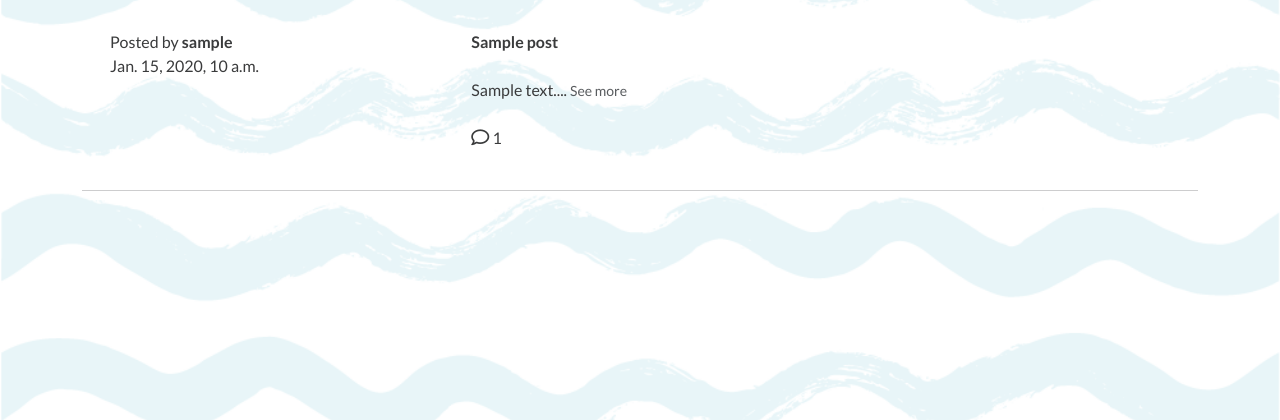
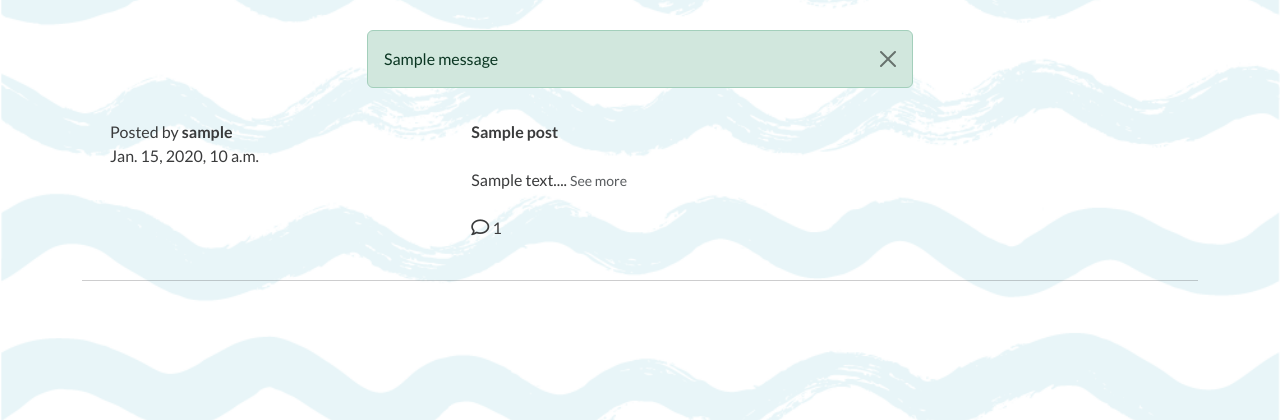
Before and after one commit to lienebriede/jurtaka, a Django app: page / in a window 1280 px wide. Shown: the part 86-506 px from the top of the page. Run offline with Django 4.2, Linux system fonts and the light colour scheme; tables that the repository leaves empty hold one stand-in row (values such as "Sample post"); one stand-in notice (Sample message) is shown; parts of the project's set-up code (start-up, migrations or seed data) failed here and were passed over; some libraries are stand-ins or nearby versions.

Commit message:
Add Django messaging to base template, add message to add comment

```diff
--- a/main_forum/views.py
+++ b/main_forum/views.py
@@ -45,6 +45,10 @@ def post_detail(request, slug):
             comment.author = request.user
             comment.post = post
             comment.save()
+            messages.success(
+                request,
+                "Thanks for commenting!"
+            )
 
     comment_form = CommentForm()
 
--- a/templates/base.html
+++ b/templates/base.html
@@ -58,6 +58,22 @@
         </div>
     </nav>
 
+    <!-- Django message display -->
+    {% if messages %}
+    <div class="container mt-3">
+        <div class="row justify-content-center">
+            <div class="col-md-6">
+                {% for message in messages %}
+                <div class="alert alert-{{ message.tags }} alert-dismissible fade show" role="alert">
+                    {{ message }}
+                    <button type="button" class="btn-close" data-bs-dismiss="alert" aria-label="Close"></button>
+                </div>
+                {% endfor %}
+            </div>
+        </div>
+    </div>
+    {% endif %}
+
     <main class="flex-grow-1 d-flex flex-column container-lg">
         {% block content %}
         {% endblock %}
```
